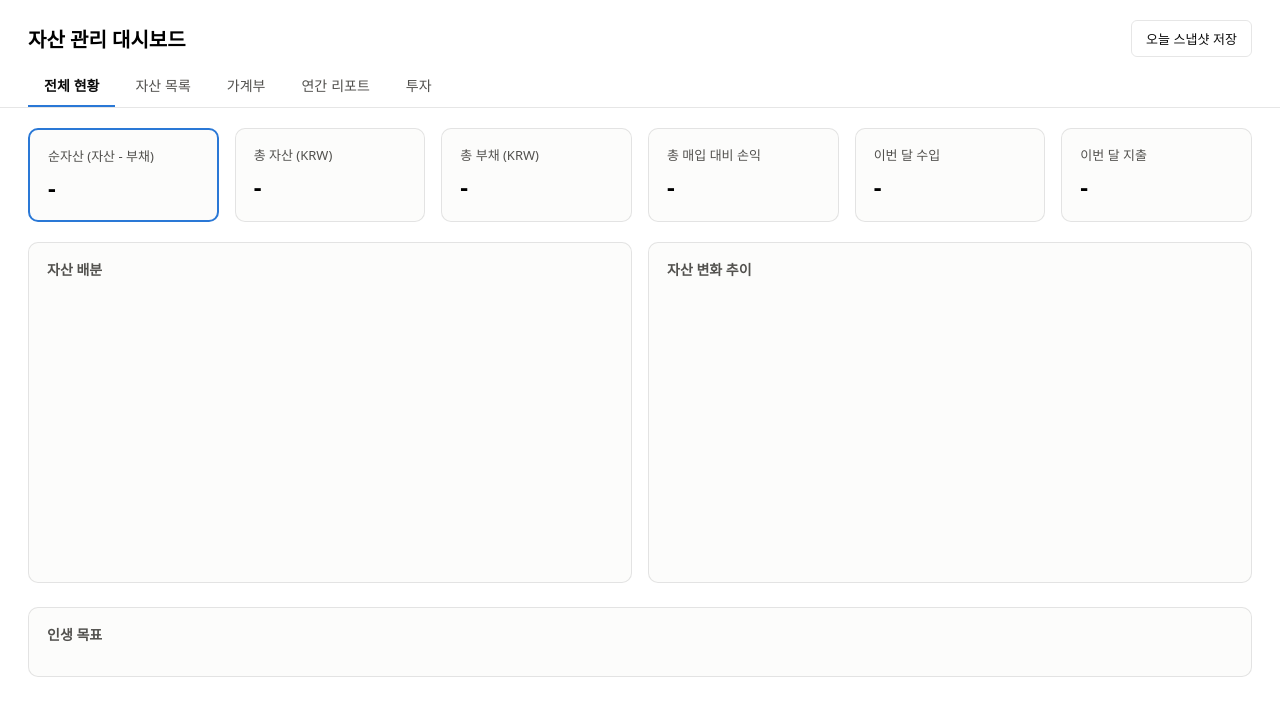
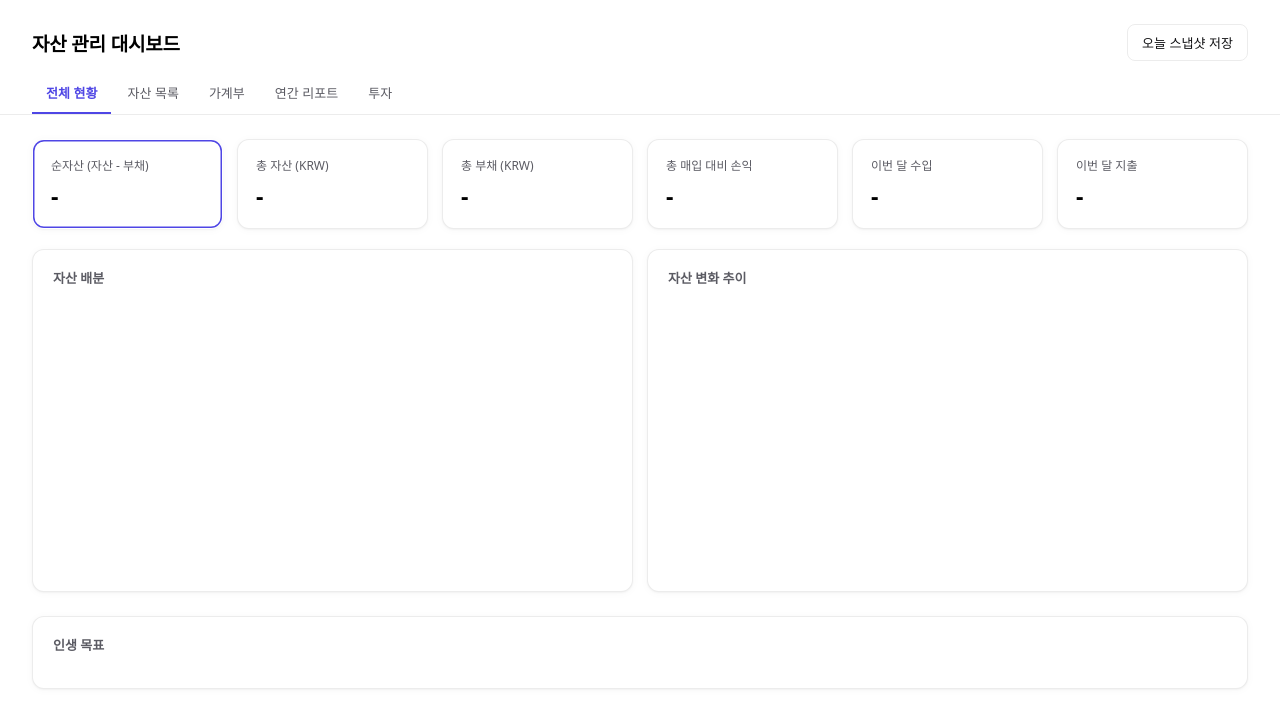
Before and after one commit to breezely12/asset-manager-dashborad, a plain HTML site: page frontend/index.html in a window 1280 px wide. Drawn offline with Linux system fonts and the light colour scheme; no server answers.

Commit message:
Refresh the color theme and tighten up the UI for a more minimal look
New categorical palette (indigo/terracotta/teal/gold/rose/forest/violet/
brick-red), validated for CVD-safe adjacency in both light and dark mode
per the dataviz skill's six-check method. Cards move from hard borders
to subtle shadows, tabs/buttons get softer radii and hover states, and
the chart color-cycling arrays now use the full 8-slot set.

```diff
--- a/frontend/app.js
+++ b/frontend/app.js
@@ -529,7 +529,7 @@ async function loadLedger() {
   ]);
 
   const categories = Object.entries(txSummary.by_category).sort((a, b) => b[1] - a[1]);
-  const colorVars = ["--series-1", "--series-2", "--series-3", "--series-4", "--series-5"];
+  const colorVars = ["--series-1", "--series-2", "--series-3", "--series-4", "--series-5", "--series-6", "--series-7", "--series-8"];
   renderDonut("expenseChart", "expenseLegend",
     categories.map(([label, value], i) => ({ label, value, colorVar: colorVars[i % colorVars.length] }))
   );
@@ -702,7 +702,7 @@ async function loadYearly() {
     subRows.push({ major, minor, value });
   });
 
-  const colorVars = ["--series-1", "--series-2", "--series-3", "--series-4", "--series-5", "--series-8"];
+  const colorVars = ["--series-1", "--series-2", "--series-3", "--series-4", "--series-5", "--series-6", "--series-7", "--series-8"];
   const majorCategories = Object.entries(majorTotals).sort((a, b) => b[1] - a[1]);
   renderDonut("yearlyCategoryChart", "yearlyCategoryLegend",
     majorCategories.map(([label, value], i) => ({ label, value, colorVar: colorVars[i % colorVars.length] }))
--- a/frontend/style.css
+++ b/frontend/style.css
@@ -4,45 +4,51 @@
 
 .viz-root {
   color-scheme: light;
-  --page: #f9f9f7;
-  --surface-1: #fcfcfb;
-  --text-primary: #0b0b0b;
-  --text-secondary: #52514e;
-  --text-muted: #898781;
-  --gridline: #e1e0d9;
-  --baseline: #c3c2b7;
-  --border: rgba(11, 11, 11, 0.10);
+  --page: #f7f7f8;
+  --surface-1: #ffffff;
+  --text-primary: #111113;
+  --text-secondary: #5b5b63;
+  --text-muted: #96969e;
+  --gridline: #e9e9ec;
+  --baseline: #cfcfd6;
+  --border: rgba(15, 15, 20, 0.08);
+  --shadow: 0 1px 2px rgba(15, 15, 20, 0.04), 0 1px 10px rgba(15, 15, 20, 0.03);
   --good: #0ca30c;
   --critical: #d03b3b;
 
-  --series-1: #2a78d6; /* stock / blue */
-  --series-2: #eb6834; /* crypto / orange */
-  --series-3: #1baf7a; /* cash / aqua */
-  --series-4: #eda100; /* realestate / yellow */
-  --series-5: #e87ba4; /* other / magenta */
-  --series-8: #e34948; /* expense / red */
+  --series-1: #4f46e5; /* indigo */
+  --series-2: #c2622d; /* terracotta */
+  --series-3: #0f8a72; /* teal */
+  --series-4: #b8860b; /* gold */
+  --series-5: #be5a7a; /* rose */
+  --series-6: #15803d; /* forest */
+  --series-7: #7c3aed; /* violet */
+  --series-8: #b91c1c; /* brick red */
 }
 
 @media (prefers-color-scheme: dark) {
   :root:where(:not([data-theme="light"])) .viz-root {
     color-scheme: dark;
-    --page: #0d0d0d;
-    --surface-1: #1a1a19;
-    --text-primary: #f0efec;
-    --text-secondary: #c3c2b7;
-    --text-muted: #898781;
-    --gridline: #2c2c2a;
-    --baseline: #383835;
-    --border: rgba(255, 255, 255, 0.10);
+    --page: #0c0c0e;
+    --surface-1: #18181b;
+    --text-primary: #f4f4f5;
+    --text-secondary: #b8b8c0;
+    --text-muted: #87878f;
+    --gridline: #2a2a2e;
+    --baseline: #38383f;
+    --border: rgba(255, 255, 255, 0.08);
+    --shadow: 0 1px 2px rgba(0, 0, 0, 0.3), 0 1px 10px rgba(0, 0, 0, 0.2);
     --good: #0ca30c;
     --critical: #e66767;
 
-    --series-1: #3987e5;
-    --series-2: #d95926;
-    --series-3: #199e70;
-    --series-4: #c98500;
-    --series-5: #d55181;
-    --series-8: #e66767;
+    --series-1: #6366f1;
+    --series-2: #c2622d;
+    --series-3: #0f8a72;
+    --series-4: #b8860b;
+    --series-5: #be5a7a;
+    --series-6: #22a555;
+    --series-7: #9d5cf0;
+    --series-8: #e35050;
   }
 }
 
@@ -58,56 +64,61 @@ body {
   display: flex;
   align-items: center;
   justify-content: space-between;
-  padding: 20px 28px 8px;
+  padding: 24px 32px 12px;
 }
-.app-header h1 { font-size: 20px; margin: 0; }
+.app-header h1 { font-size: 19px; font-weight: 600; margin: 0; letter-spacing: -0.01em; }
 .header-actions { display: flex; align-items: center; gap: 12px; }
 .muted { color: var(--text-muted); font-size: 13px; }
 
 .tabs {
   display: flex;
-  gap: 4px;
-  padding: 0 28px;
+  gap: 2px;
+  padding: 0 32px;
   border-bottom: 1px solid var(--border);
 }
 .tab-btn {
   background: none;
   border: none;
-  padding: 10px 16px;
-  font-size: 14px;
+  padding: 10px 14px;
+  font-size: 13px;
   color: var(--text-secondary);
   cursor: pointer;
+  border-radius: 7px 7px 0 0;
   border-bottom: 2px solid transparent;
+  transition: color 0.15s ease, background-color 0.15s ease;
 }
+.tab-btn:hover { color: var(--text-primary); background: var(--page); }
 .tab-btn.active {
-  color: var(--text-primary);
+  color: var(--series-1);
   border-bottom-color: var(--series-1);
   font-weight: 600;
 }
 
-.tab-panel { display: none; padding: 20px 28px 40px; }
+.tab-panel { display: none; padding: 24px 32px 40px; }
 .tab-panel.active { display: block; }
 
 .stat-row {
   display: grid;
   grid-template-columns: repeat(auto-fit, minmax(170px, 1fr));
-  gap: 16px;
+  gap: 14px;
   margin-bottom: 20px;
 }
 .stat-tile {
   background: var(--surface-1);
   border: 1px solid var(--border);
-  border-radius: 10px;
+  box-shadow: var(--shadow);
+  border-radius: 12px;
   padding: 16px 18px;
 }
 .stat-tile-primary {
-  border-color: var(--series-1);
-  border-width: 2px;
+  box-shadow: inset 0 0 0 1.5px var(--series-1), var(--shadow);
+  border-color: transparent;
 }
-.stat-label { font-size: 13px; color: var(--text-secondary); margin-bottom: 6px; }
+.stat-label { font-size: 12px; color: var(--text-secondary); margin-bottom: 6px; }
 .stat-value {
-  font-size: 24px;
+  font-size: 23px;
   font-weight: 600;
+  letter-spacing: -0.01em;
   font-variant-numeric: normal;
 }
 .stat-value.good { color: var(--good); }
@@ -116,16 +127,17 @@ body {
 .chart-grid {
   display: grid;
   grid-template-columns: 1fr 1fr;
-  gap: 16px;
+  gap: 14px;
   margin-bottom: 24px;
 }
 .chart-card {
   background: var(--surface-1);
   border: 1px solid var(--border);
-  border-radius: 10px;
-  padding: 16px 18px;
+  box-shadow: var(--shadow);
+  border-radius: 12px;
+  padding: 18px 20px;
 }
-.chart-card h3 { margin: 0 0 12px; font-size: 14px; color: var(--text-secondary); }
+.chart-card h3 { margin: 0 0 14px; font-size: 13px; font-weight: 600; color: var(--text-secondary); }
 .chart-body { position: relative; display: flex; align-items: center; gap: 16px; }
 .chart-body svg { max-width: 55%; flex: 1; }
 #historyChart { max-width: 100%; width: 100%; height: 180px; }
@@ -162,9 +174,10 @@ body {
   border-collapse: collapse;
   background: var(--surface-1);
   border: 1px solid var(--border);
-  border-radius: 10px;
+  box-shadow: var(--shadow);
+  border-radius: 12px;
   overflow: hidden;
-  font-size: 14px;
+  font-size: 13.5px;
 }
 .data-table th, .data-table td {
   padding: 10px 14px;
@@ -181,28 +194,33 @@ body {
 
 .btn {
   border: 1px solid var(--border);
-  border-radius: 6px;
+  border-radius: 8px;
   padding: 8px 14px;
   font-size: 13px;
   cursor: pointer;
   background: var(--surface-1);
   color: var(--text-primary);
+  transition: background-color 0.15s ease, opacity 0.15s ease;
 }
+.btn:hover { background: var(--page); }
 .btn-primary { background: var(--series-1); color: #fff; border-color: transparent; }
+.btn-primary:hover { opacity: 0.9; background: var(--series-1); }
 .btn-secondary { background: transparent; }
-.btn-small { padding: 4px 8px; font-size: 12px; }
+.btn-small { padding: 4px 8px; font-size: 12px; border-radius: 6px; }
 .btn-danger { color: var(--critical); }
 
 .modal-backdrop {
   position: fixed; inset: 0;
-  background: rgba(0,0,0,0.4);
+  background: rgba(15, 15, 20, 0.45);
+  backdrop-filter: blur(2px);
   display: flex; align-items: center; justify-content: center;
   z-index: 50;
 }
 .modal-backdrop.hidden { display: none; }
 .modal {
   background: var(--surface-1);
-  border-radius: 12px;
+  border-radius: 14px;
+  box-shadow: 0 10px 40px rgba(15, 15, 20, 0.18);
   padding: 24px;
   width: 420px;
   max-height: 90vh;
```
